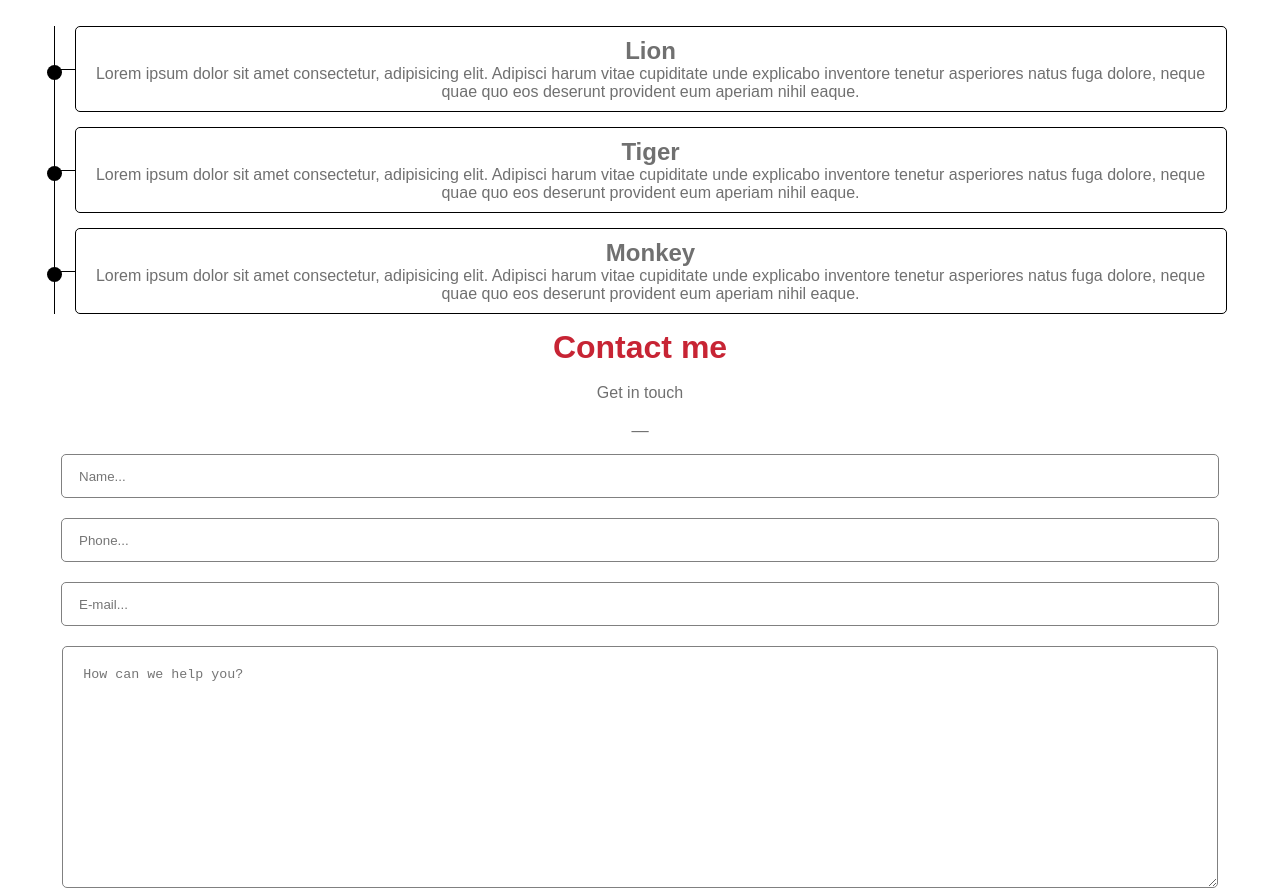
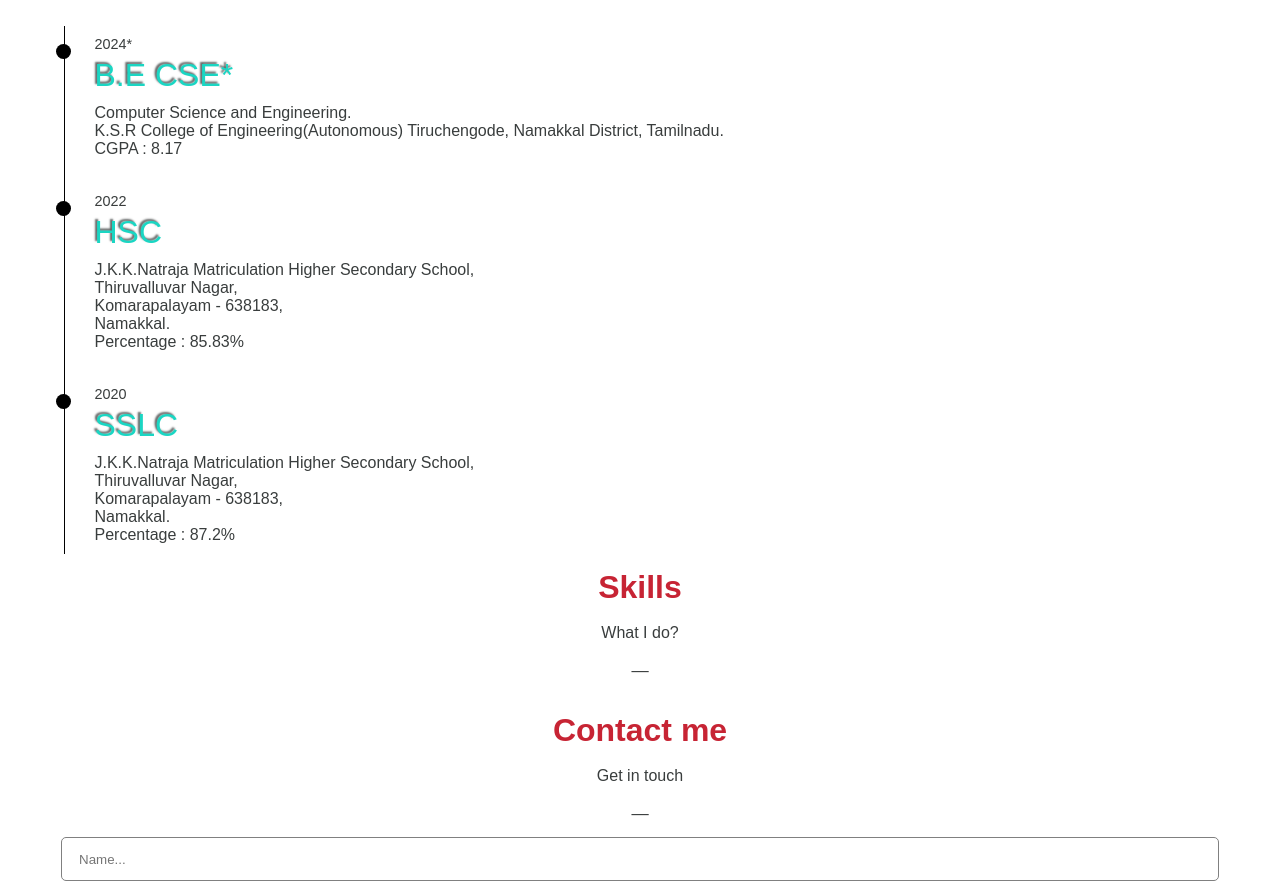
Before and after one commit to gokulananth0802/My_Portfolio, a plain HTML site: page index.html in a window 1280 px wide. Shown: the part 1600-2491 px from the top of the page. Drawn offline with Linux system fonts and the light colour scheme; files whose address does not match are found by name.

Commit message:
Update index.html

```diff
--- a/index.html
+++ b/index.html
@@ -12,10 +12,10 @@
 <style>
 *{
 margin:0px;
-color:#707070;
+color:#393d3d;
 }
 body{
-height:1000vh;
+height:100vh;
 font-family: "Ubuntu sans", sans-serif;
   font-optical-sizing: auto;
   font-weight: weight;
@@ -56,7 +56,7 @@ background-color:#0e39e6;
 border:none;
 border-radius:5px;
 color:white;
-width:20%;
+width:30%;
 height:40px;
 font-size:20px;
 }
@@ -79,7 +79,7 @@ input.contact::placeholder{
 padding-left:15px;
 }
 textarea.help{
-  width:87%;
+  width:82%;
   height:200px;
   border:1px solid grey;
   border-radius:5px;
@@ -88,7 +88,7 @@ textarea.help{
 }
 div.send{
   text-align:left;
-  margin-left:48px;
+  margin-left:5px;
 }
 p.name-for-add{
   font-size:medium;
@@ -100,34 +100,39 @@ div.address{
 }
 div.address{
   text-align: left;
+  margin-left:25px;
 }
 div.width{
-  width:30%;
+  width:65%;
 }
 span.clgadd,.homeadd{
   color:#0aca7d
 }
+p a{
+color:blue;
+text-decoration:none;
+}
+div.footer{
+width:100%;
+background-color:#202324;
+color:#9ba5a8;
+align-items:center;
+justify-content:center;
+padding-top:20px;
+padding-bottom:20px;
+margin-top:10px;
+}
 .timeline{
-        margin:auto 20px;
+      margin-left:40px;
+      margin-right:20px;
       max-width:90%;
       border-left:1px solid black;
       padding-left:20px;
   }
   .checkpoint{
-        border:1px solid black;
-        border-radius:5px;
       padding:10px 10px;
       position:relative;
       margin:15px auto;
-    }
-    .checkpoint:nth-child(odd)::before,.checkpoint:nth-child(even)::before{
-        content:' ';
-        background:black;
-        width: 22px;
-        height:1px;
-        position:absolute;
-        top:50%;
-        left:-22px;
   }
   .checkpoint:nth-child(odd) div::before,.checkpoint:nth-child(even) div::before{
       content: ' ';
@@ -136,8 +141,22 @@ span.clgadd,.homeadd{
       height:15px;
       border-radius:50%;
       position:absolute;
-        top:45%;
+      top:18px;
       left:-28.5px;
+  }
+  .checkpoint div{
+  text-align:left;
+  }
+  p.com-year{
+  font-weight:400;
+  font-size:0.9em;
+  margin-bottom:5px;
+  }
+  p.study{
+  font-size:2em;
+  margin-bottom:10px;
+  color:#1ad6c3;
+  text-shadow:-2px -2px 2px #606363;
   }
 </style>
 <body>
@@ -160,27 +179,42 @@ much interactive.</p><br><button class="contact">Contact</button><br><br><br>
 <p>about my studies since from school</p>
 <p class="dash"><b>_</b></p><br><br>
 </div>
+</div>
   <div class="timeline">
     <div class="checkpoint">
         <div>
-            <h2>Lion</h2>
-            <p>Lorem ipsum dolor sit amet consectetur, adipisicing elit. Adipisci harum vitae cupiditate unde explicabo inventore tenetur asperiores natus fuga dolore, neque quae quo eos deserunt provident eum aperiam nihil eaque.</p>
+            <p class="com-year">2024*</p>
+            <p class="study">B.E CSE*</p>
+            <p>Computer Science and Engineering.<br>K.S.R College of Engineering(Autonomous)
+            Tiruchengode, Namakkal District,
+            Tamilnadu.<br>CGPA : 8.17</p>
         </div>
     </div>
     <div class="checkpoint">
         <div>
-            <h2>Tiger</h2>
-            <p>Lorem ipsum dolor sit amet consectetur, adipisicing elit. Adipisci harum vitae cupiditate unde explicabo inventore tenetur asperiores natus fuga dolore, neque quae quo eos deserunt provident eum aperiam nihil eaque.</p>
+            <p class="com-year">2022</p>
+            <p class="study">HSC</p>
+            <p>J.K.K.Natraja Matriculation Higher Secondary School,
+            <br>Thiruvalluvar Nagar,<br>Komarapalayam - 638183,<br>Namakkal.<br>Percentage : 85.83%</p>
         </div>
     </div>
     <div class="checkpoint">
         <div>
-            <h2>Monkey</h2>
-            <p>Lorem ipsum dolor sit amet consectetur, adipisicing elit. Adipisci harum vitae cupiditate unde explicabo inventore tenetur asperiores natus fuga dolore, neque quae quo eos deserunt provident eum aperiam nihil eaque.</p>
+            <p class="com-year">2020</p>
+            <p class="study">SSLC</p>
+            <p>J.K.K.Natraja Matriculation Higher Secondary School,
+            <br>Thiruvalluvar Nagar,<br>Komarapalayam - 638183,<br>Namakkal.<br>Percentage : 87.2%</p>
         </div>
     </div>
+</div>
+<!-- Completion of Studies -->
+<!-- Starting of Skills-->
 
-</div>
+<h1 style="color:#c72434">Skills</h1><br>
+<p>What I do?</p>
+<p class="dash" style="color:#c72434;"><b>_</b></p><br><br>
+
+<!-- Completion of Skills-->
 <div>
 <h1 style="color:#c72434">Contact me</h1><br>
 <p>Get in touch</p>
@@ -198,9 +232,12 @@ much interactive.</p><br><button class="contact">Contact</button><br><br><br>
     <p class="name-for-add" style=" color:black;"><i><b>Gokul Ananth</b></i></p><br>
   <span class="clgadd">COLLEGE ADDRESS : </span><br><span><br>(2022-2026) batch, <br>KSR College of Engineering, <br>BE COMPUTER SCIENCE AND ENGINEERING, <br>Thiruchengode - 637 215.</span><br><br>
   <span class="homeadd">HOME ADDRESS : </span><br><span><br>1-15/1,Karumariyamman kovil veethi, <br>Periyar Nagar, <br>Olappalayam, <br>Komarapalayam - 638 183, <br>Namakkal.</span><br><br>
+  </div>
   <p>E-mail :  <a href="gokulananthcse2023@ksrce.ac.in">gokulananthcse2023@ksrce.ac.in</a></p>
   <p>Phone : +91 6382541084</p>
 </div>
+<div class="footer">
+<p>© Copyrights and design belongs to Gajendran M</p>
 </div>
 </body>
 </html>
```
Lines whose indentation alone changed are shown as unchanged.
